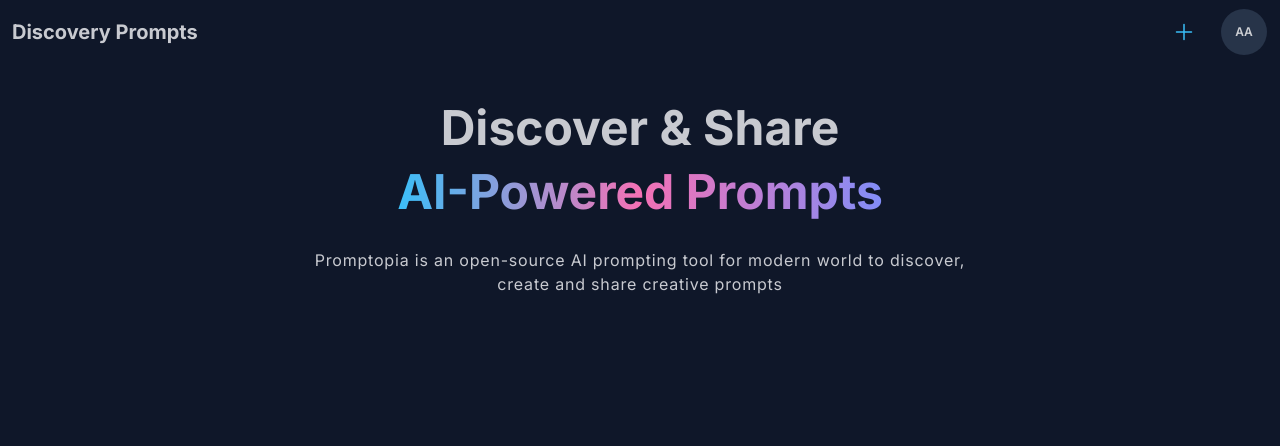
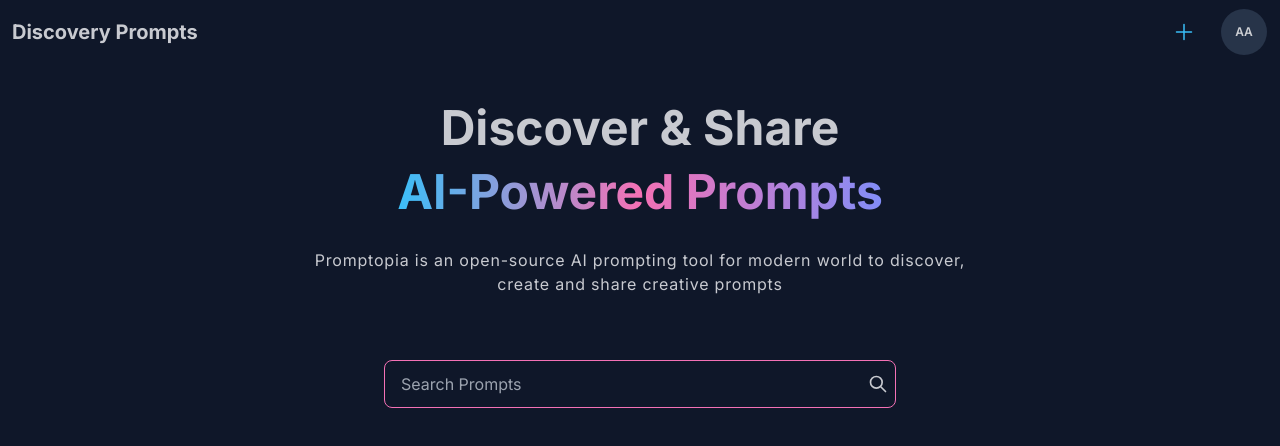
Before and after one commit to AdithyanA2005/Discovery_Prompts_NextJS, a Next.js app: page / in a window 1280 px wide. Shown: the top 446 px of the page. Built offline with nearby package versions, Linux system fonts and the light colour scheme.

Commit message:
Feeds Section Search bar created

```diff
--- a/app/page.tsx
+++ b/app/page.tsx
@@ -1,3 +1,4 @@
+import FeedsSection from "@/components/FeedsSection";
 import HeroSection from "@/components/HeroSection";
 
 export default function Home() {
@@ -9,6 +10,9 @@
         headingSpecial="AI-Powered Prompts"
         description="Promptopia is an open-source AI prompting tool for modern world to discover, create and share creative prompts"
       />
+
+      {/* Prompt Feeds Section */}
+      <FeedsSection />
     </>
   )
 }
--- /dev/null
+++ b/components/FeedsSection/index.tsx
@@ -0,0 +1,13 @@
+type Props = {}
+
+export default function FeedsSection({ }: Props) {
+  return (
+    <section className="mt-16 w-full flex flex-col items-center">
+      {/* Search Bar */}
+      <div className="relative w-full flex items-center max-w-lg">
+        <input type="text" placeholder="Search Prompts" className="input input-bordered input-accent w-full" />
+        <svg xmlns="http://www.w3.org/2000/svg" className="absolute right-2 h-5 w-5" fill="none" viewBox="0 0 24 24" stroke="currentColor"><path strokeLinecap="round" strokeLinejoin="round" strokeWidth="2" d="M21 21l-6-6m2-5a7 7 0 11-14 0 7 7 0 0114 0z" /></svg>
+      </div>
+    </section>
+  )
+}
```
